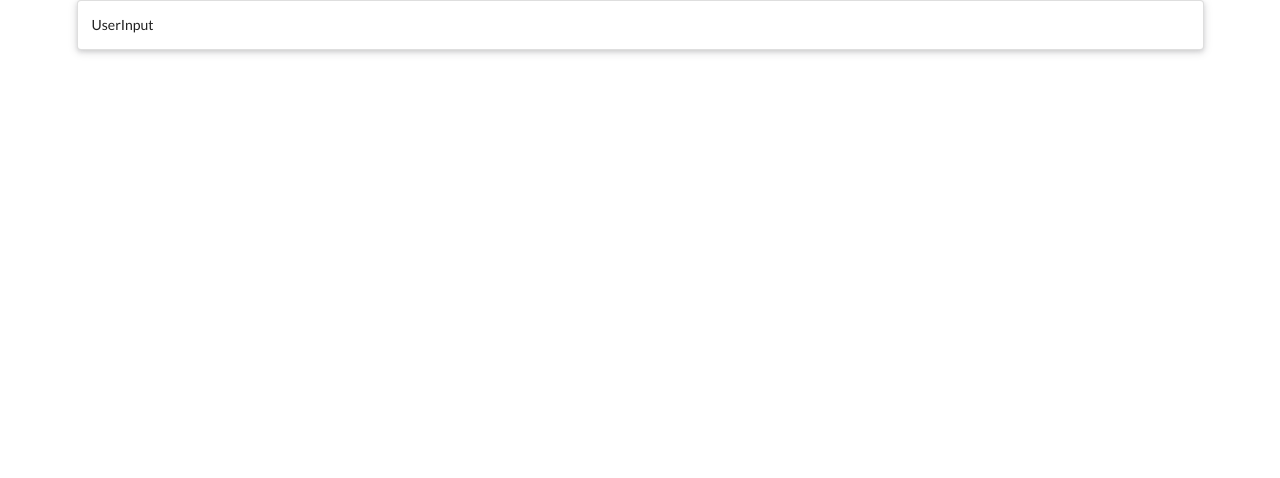
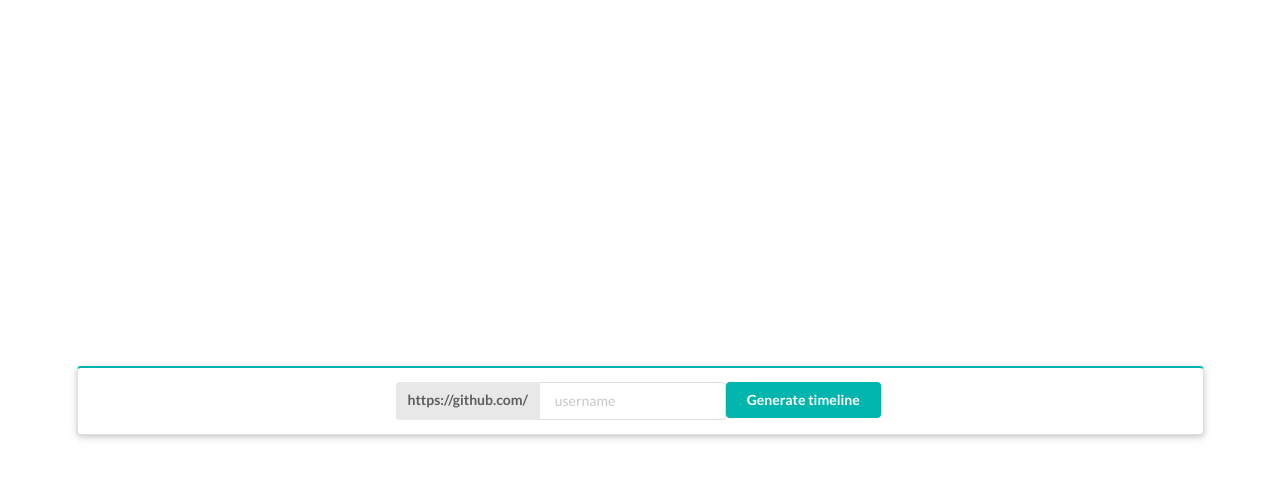
Before and after one commit to mhogeveen/github_repo_timeline, a React (Create React App) app: page / in a window 1280 px wide. Shown: the top 478 px of the page. Built offline with nearby package versions, Linux system fonts and the light colour scheme.

Commit message:
Initial layout for homepage

```diff
--- a/package.json
+++ b/package.json
@@ -34,5 +34,8 @@
       "last 1 firefox version",
       "last 1 safari version"
     ]
+  },
+  "devDependencies": {
+    "node-sass": "^4.14.1"
   }
 }
--- a/src/components/App.js
+++ b/src/components/App.js
@@ -4,7 +4,7 @@ import UserInput from './UserInput'
 
 const App = () => {
    return (
-      <div className='ui container'>
+      <div className='ui container app-container'>
          <UserInput />
       </div>
    )
--- a/src/components/UserInput.js
+++ b/src/components/UserInput.js
@@ -1,7 +1,17 @@
 import React from 'react'
 
 const UserInput = () => {
-   return <div className='ui segment raised'>UserInput</div>
+   return (
+      <div className='userinput-container'>
+         <div className='ui segment teal raised center aligned'>
+            <div class='ui labeled input'>
+               <div class='ui label'>https://github.com/</div>
+               <input type='text' placeholder='username' />
+            </div>
+            <button class='ui teal button'>Generate timeline</button>
+         </div>
+      </div>
+   )
 }
 
 export default UserInput
--- a/src/index.js
+++ b/src/index.js
@@ -3,4 +3,6 @@ import ReactDOM from 'react-dom'
 
 import App from './components/App'
 
+import './sass/style.scss'
+
 ReactDOM.render(<App />, document.querySelector('#root'))
--- /dev/null
+++ b/src/sass/components/App.scss
@@ -0,0 +1,3 @@
+.app-container {
+   min-height: inherit;
+}
--- /dev/null
+++ b/src/sass/components/UserInput.scss
@@ -0,0 +1,6 @@
+.userinput-container {
+   min-height: inherit;
+   display: flex;
+   flex-direction: column;
+   justify-content: center;
+}
--- /dev/null
+++ b/src/sass/style.scss
@@ -0,0 +1,7 @@
+// Import component sheets
+@import './components/App';
+@import './components/UserInput';
+
+#root {
+   min-height: 100vh;
+}
```
Also changed, not shown: 1 other file (tests, documents, lock files or other folders).
